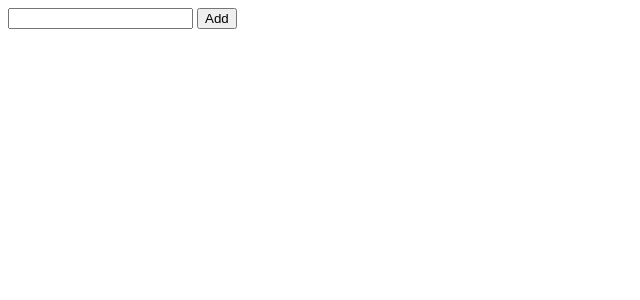
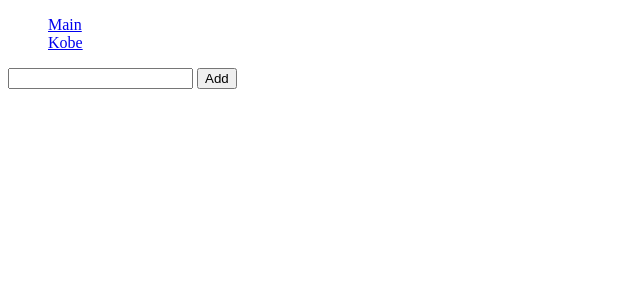
Before and after one commit to Wachrip/react-itvdn, a React (Create React App) app: page / in a window 1280 px wide. Shown: the top 300 px of the page, without its empty margins (0-640 px from the left). Built offline with nearby package versions, Linux system fonts and the light colour scheme.

Commit message:
8th task added

```diff
--- a/package.json
+++ b/package.json
@@ -8,6 +8,7 @@
     "@testing-library/user-event": "^13.5.0",
     "react": "^17.0.2",
     "react-dom": "^17.0.2",
+    "react-router-dom": "^6.2.1",
     "react-scripts": "5.0.0",
     "sass": "^1.45.2",
     "web-vitals": "^2.1.2"
--- a/src/App.js
+++ b/src/App.js
@@ -1,31 +1,16 @@
 import React, { useState } from "react";
+import { Routes, Route, Link } from "react-router-dom";
 
-import TodoList from "./components/todo/todoList/todoList";
-import Input from "./components/todo/input/input";
+import Kobe from "./components/kobe";
+import Main from "./components/todo";
 
 function App() {
-  const [inputVal, setInputVal] = useState("");
-  const [todos, setTodos] = useState([]);
-
-  let onInputChangeHandler = (val) => {
-    setInputVal(val);
-    // console.log(inputVal);
-  };
-
-  let onButtonClick = () => {
-    setTodos(todos.concat(inputVal));
-    console.log(todos);
-  };
-
-  let onDeleteButtonClick = (id) => {
-    setTodos(todos.filter((it, index) => index !== id));
-  };
-
   return (
     <div className="App">
-      <Input onchange={onInputChangeHandler} value={inputVal} />{" "}
-      <button onClick={onButtonClick}>Add</button>
-      <TodoList todos={todos} ondelete={onDeleteButtonClick} />
+      <Routes>
+        <Route path="/" element={<Main />} />
+        <Route path="/kobe" element={<Kobe />} />
+      </Routes>
     </div>
   );
 }
--- /dev/null
+++ b/src/components/todo/index.js
@@ -0,0 +1,42 @@
+import React, { useState } from "react";
+import { Link } from "react-router-dom";
+
+import TodoList from "./todoList/todoList";
+import Input from "./input/input";
+
+function Main() {
+  const [inputVal, setInputVal] = useState("");
+  const [todos, setTodos] = useState([]);
+
+  let onInputChangeHandler = (val) => {
+    setInputVal(val);
+    // console.log(inputVal);
+  };
+
+  let onButtonClick = () => {
+    setTodos(todos.concat(inputVal));
+    console.log(todos);
+  };
+
+  let onDeleteButtonClick = (id) => {
+    setTodos(todos.filter((it, index) => index !== id));
+  };
+
+  return (
+    <div className="App">
+      <ul>
+        <li>
+          <Link to="/">Main</Link>
+        </li>
+        <li>
+          <Link to="/kobe">Kobe</Link>
+        </li>
+      </ul>
+      <Input onchange={onInputChangeHandler} value={inputVal} />{" "}
+      <button onClick={onButtonClick}>Add</button>
+      <TodoList todos={todos} ondelete={onDeleteButtonClick} />
+    </div>
+  );
+}
+
+export default Main;
--- a/src/index.js
+++ b/src/index.js
@@ -1,10 +1,13 @@
 import React from "react";
 import ReactDOM from "react-dom";
+import { BrowserRouter } from "react-router-dom";
 import App from "./App";
 
 ReactDOM.render(
   <React.StrictMode>
-    <App />
+    <BrowserRouter>
+      <App />
+    </BrowserRouter>
   </React.StrictMode>,
   document.getElementById("root")
 );
```
Also changed, not shown: 1 other file (tests, documents, lock files or other folders).
